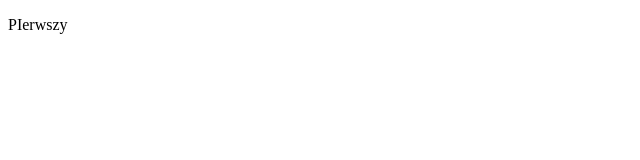
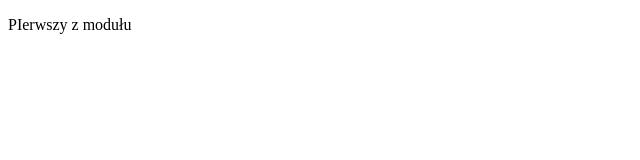
Before and after one commit to Papiernia/github, a plain HTML site: page index.html in a window 1280 px wide. Shown: the full height of the page, 0-640 px from the left. Drawn offline with Linux system fonts and the light colour scheme.

Commit message:
zmodyfikowany paragraf

```diff
--- a/index.html
+++ b/index.html
@@ -5,6 +5,6 @@
     <title>Github</title>
 </head>
 <body>
-    <p>PIerwszy</p>
+    <p>PIerwszy z modułu</p>
 </body>
 </html>
```
